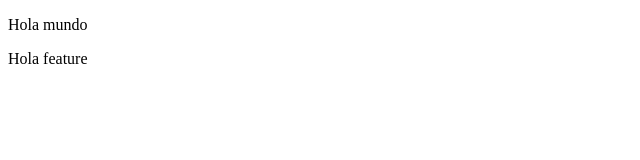
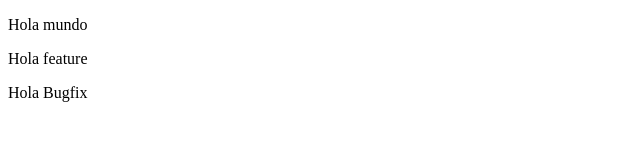
Before and after one commit to BacilioGonzalez/basic-Git, a plain HTML site: page index.html in a window 1280 px wide. Shown: the whole page, without its empty margins (0-640 px from the left). Drawn offline with Linux system fonts and the light colour scheme.

Commit message:
modify index.html bugfix

```diff
--- a/index.html
+++ b/index.html
@@ -2,4 +2,5 @@
 <body>
     <p>Hola mundo</p>
     <p>Hola feature</p>
+    <p>Hola Bugfix</p>
 </body>
```
